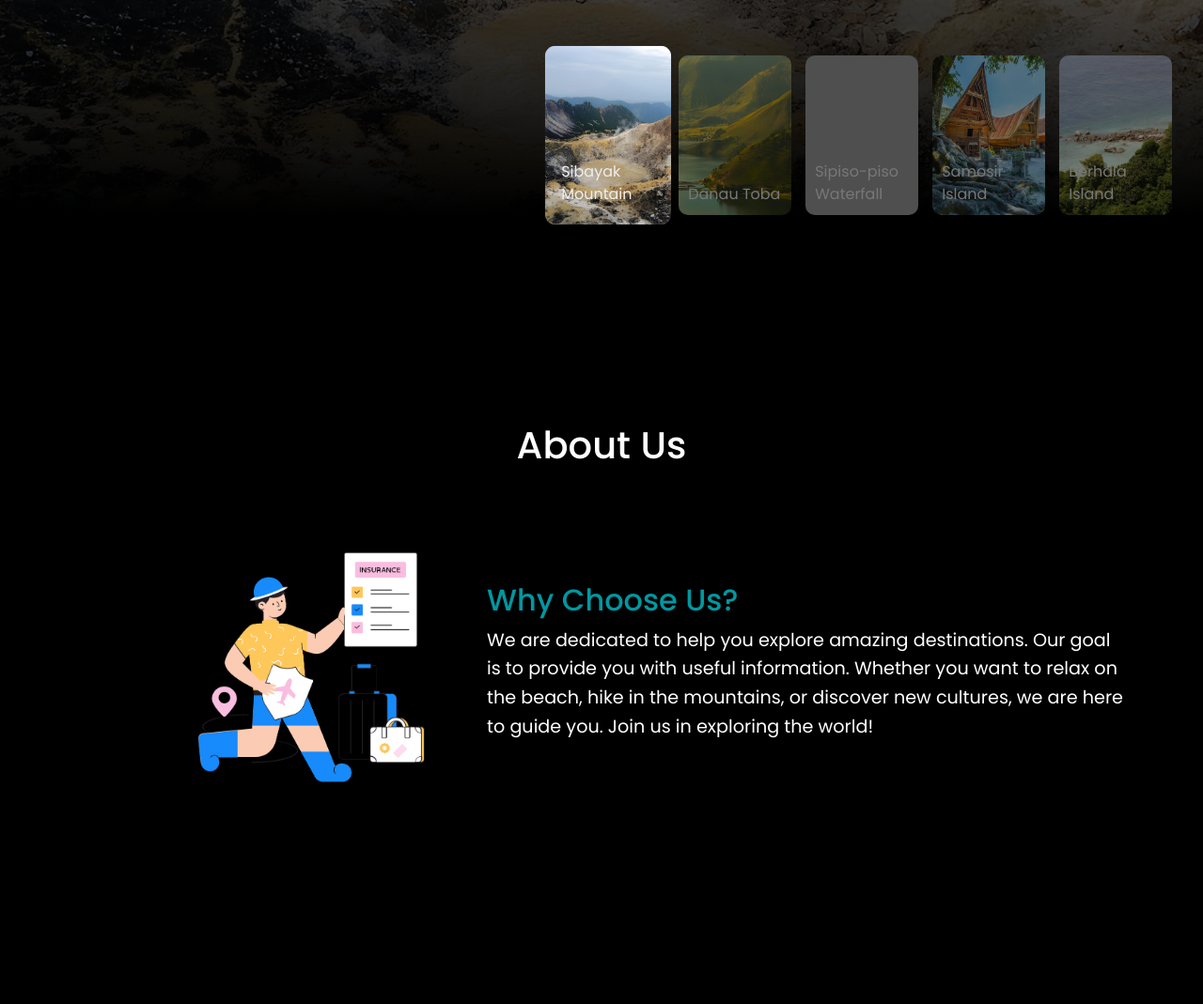
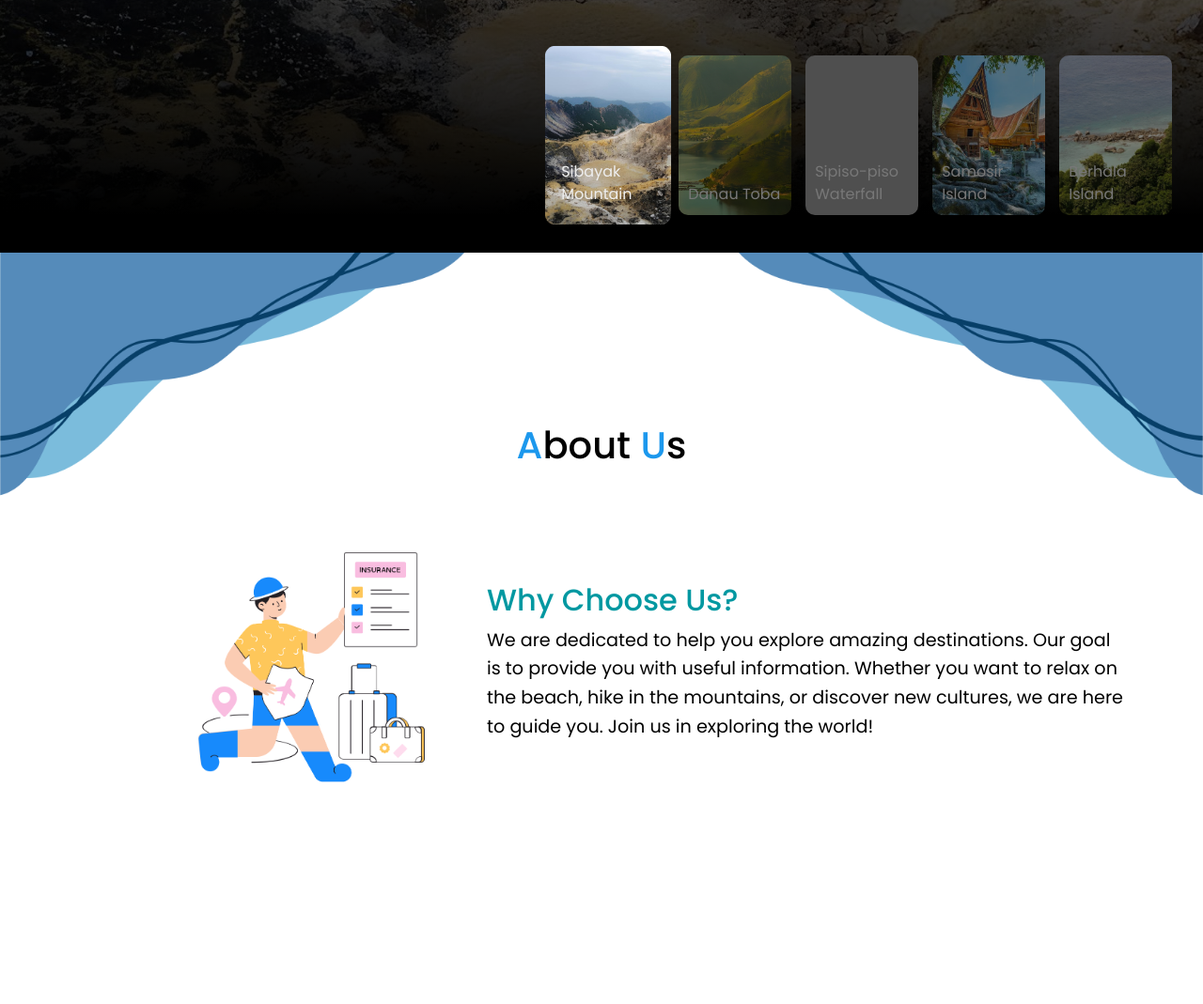
Before and after one commit to feliceyovita/Kelompok-3.5, a PHP site: page / in a window 1280 px wide. Shown: the part 531-1600 px from the top of the page at 94% size. Run offline with PHP 8.4, Linux system fonts and the light colour scheme; grey boxes are pictures that could not be loaded.

Commit message:
revisi halaman about

```diff
--- a/css/style.css
+++ b/css/style.css
@@ -690,19 +690,45 @@
 }
 
 .about {
+    position: relative;
     min-height: 100vh;
     display: flex;
     flex-direction: column;
     align-items: center;
     justify-content: center;
-    background-color: black;
+    background-color: white;
     padding: 80px;
+}
+
+.about .corner-decor {
+    position: absolute;
+    top: 0;
+    left: 0;
+    width: 500px;
+    height: auto;
+    margin-top: -270px;
+    /* Sesuaikan nilai ini agar gambar menempel di atas */
+    z-index: 1;
+}
+
+.about .corner-decor-right {
+    position: absolute;
+    top: 0;
+    /* Menempatkan gambar di bagian atas */
+    right: 0;
+    /* Menempatkan gambar di bagian kanan */
+    width: 500px;
+    /* Sesuaikan ukuran gambar */
+    height: auto;
+    margin-top: -270px;
+    z-index: 1;
+    /* Pastikan gambar berada di atas elemen lainnya */
 }
 
 .about .heading {
     text-align: center;
     margin-bottom: 40px;
-    color: white;
+    color: black;
     font-size: 2.5rem;
 }
 
@@ -757,6 +783,6 @@
 
 .text-box p {
     font-size: 1.2rem;
-    color: white;
+    color: black;
     line-height: 1.6;
 }
--- a/index.html
+++ b/index.html
@@ -176,7 +176,12 @@
 
     <!-- About Section Start-->
     <section id="about" class="about">
-        <h1 class="heading"><span>A</span>bout <span>U</span>s</h1>
+        <img src="image/2.png" alt="Decoration" class="corner-decor">
+        <img src="image/3.png" alt="Corner Decor Right" class="corner-decor-right">
+        <h1 class="heading">
+            <span style="color: #1c98ed;">A</span>bout
+            <span style="color: #1c98ed;">U</span>s
+        </h1>
         <div class="wrapper">
             <img src="image/1.png" alt="">
             <div class="text-box">
```
Also changed, not shown: image/2.png (added), image/3.png (added).
